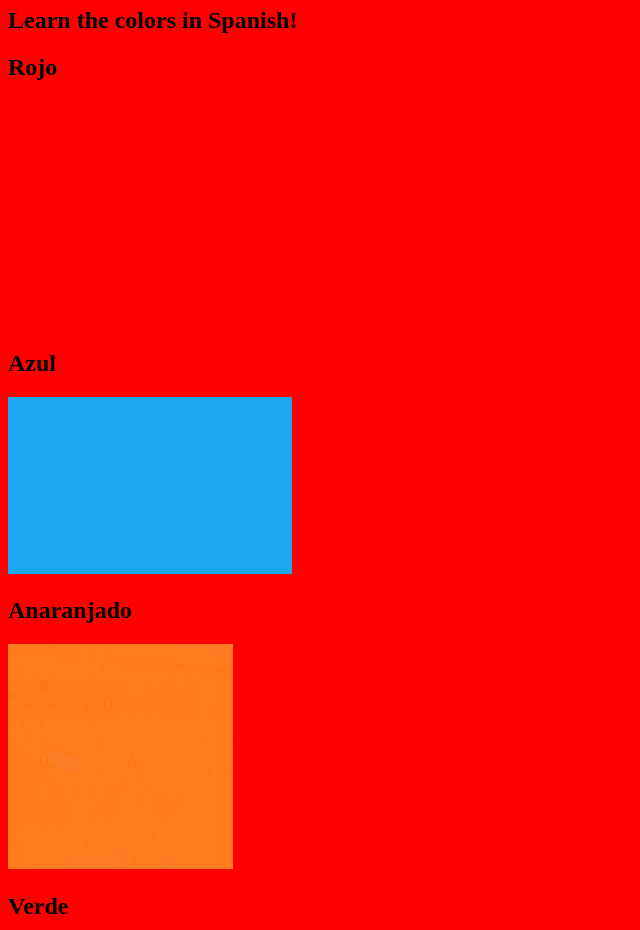
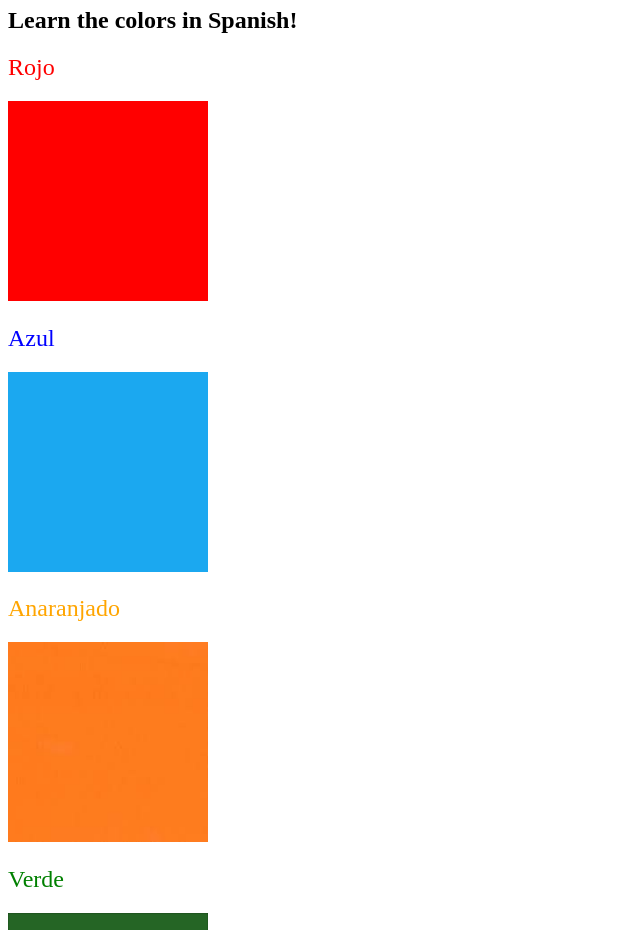
Before and after one commit to Laj01/P_0_to_100, a plain HTML site: page D_43/colors/index.html in a window 1280 px wide. Shown: the part 73-1003 px from the top of the page, without its empty margins (0-640 px from the left). Drawn offline with Linux system fonts and the light colour scheme.

Commit message:
Complete exercise

```diff
--- a/D_43/colors/style.css
+++ b/D_43/colors/style.css
@@ -1,3 +1,28 @@
-*{
-    background-color: red;
+#red{
+    color: red;
 }
+
+#blue{
+    color: blue;
+}
+
+#orange{
+    color:orange;
+}
+
+#green{
+    color:green;
+}
+
+#yellow{
+    color:yellow;
+}
+
+.color-title{
+    font-weight: normal;
+}
+
+img{
+    width: 200px;
+    height: 200px;
+}
```
